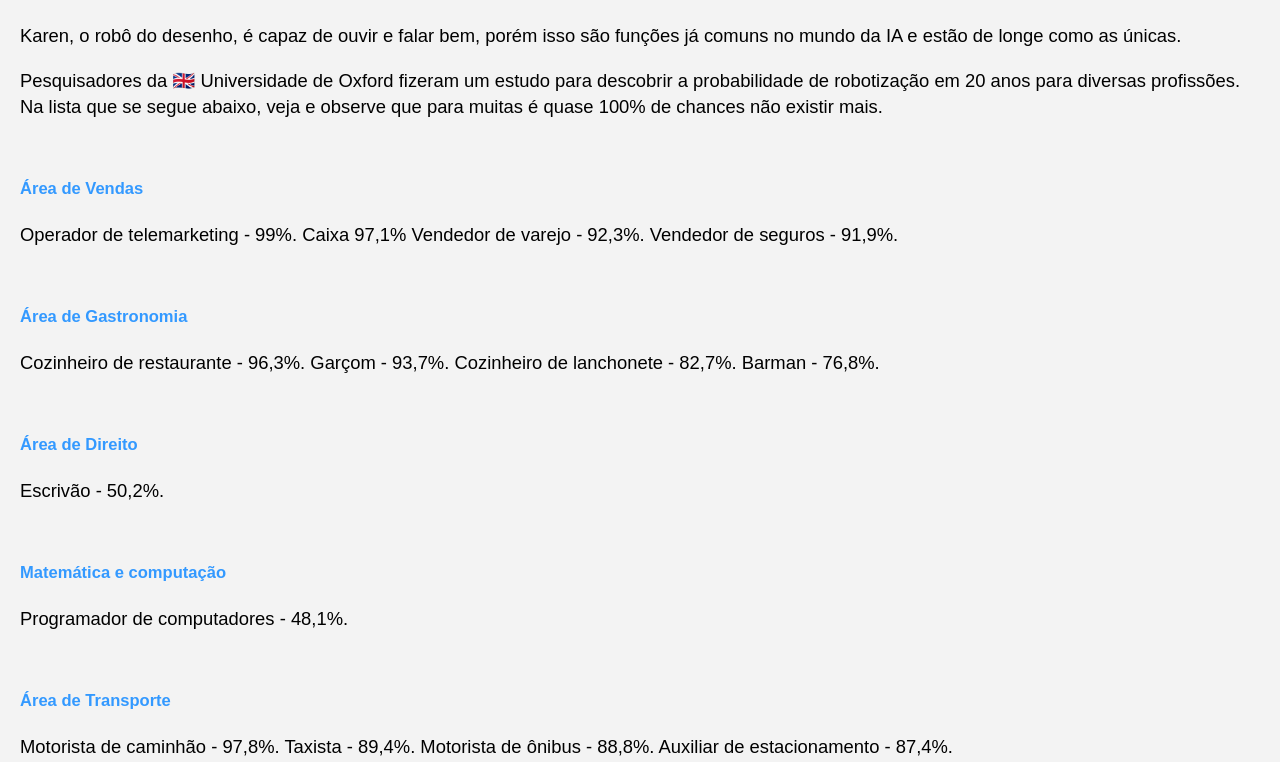
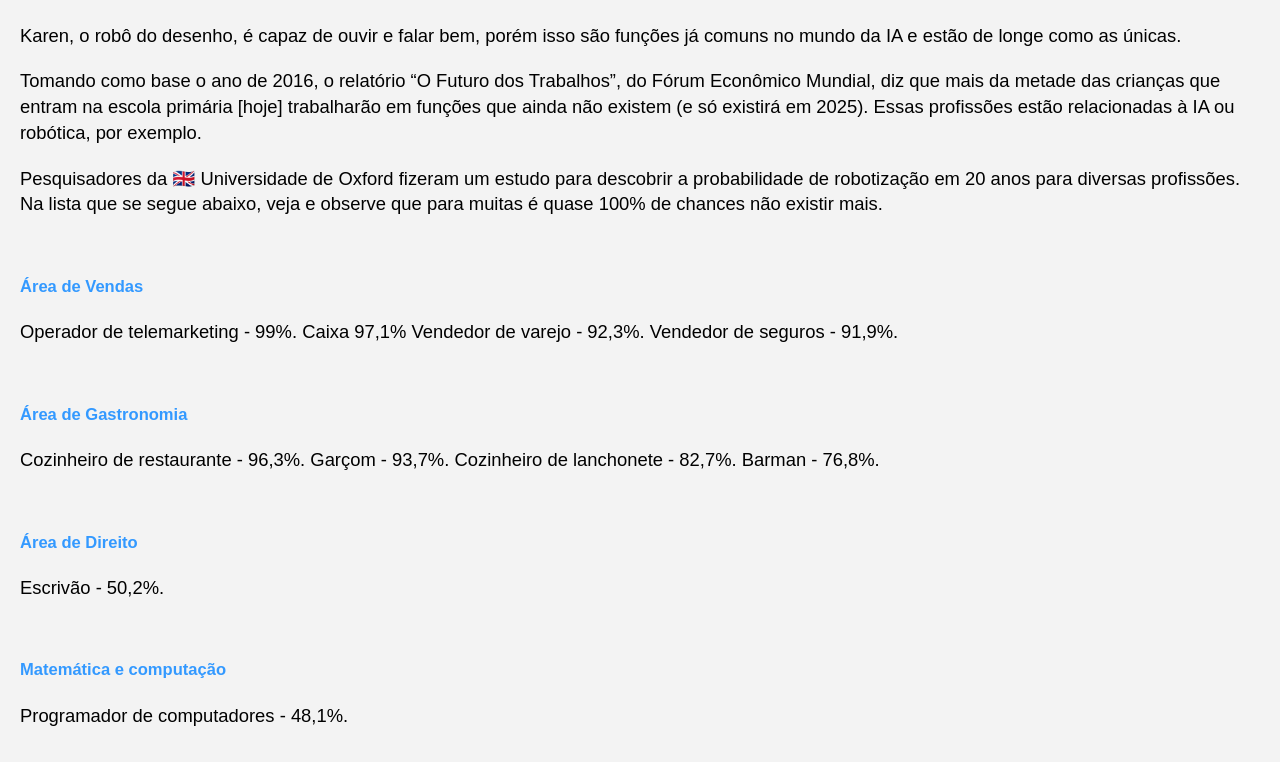
Before and after one commit to Joesynth/joesynth.github.io, a Jekyll site: the page built from _posts/2021-10-31-ai-ameacado-pela-inteligencia-artificial.md, in a window 1280 px wide and 1400 px high, scrolled down 439 px, cut to the strip 190-952 px from the top of the window. Built offline with Jekyll 4.4.1, drawn with Linux system fonts in a browser that asks for light colours; some of the changed text lies outside the part shown.

Commit message:
Update 2021-10-31-ai-ameacado-pela-inteligencia-artificial.md

```diff
--- a/_posts/2021-10-31-ai-ameacado-pela-inteligencia-artificial.md
+++ b/_posts/2021-10-31-ai-ameacado-pela-inteligencia-artificial.md
@@ -8,34 +8,51 @@
 
 &nbsp;
 
-<img class="alignnone size-medium wp-image-2115" src="https://joesynth.wordpress.com/wp-content/uploads/2018/01/ai_ameaca.jpg?w=300" alt="" width="300" height="169" />
+<img src="https://joesynth.wordpress.com/wp-content/uploads/2018/01/ai_ameaca.jpg?w=300" alt="" width="300" height="169" />
 
 Karen, o robô do desenho, é capaz de ouvir e falar bem, porém isso são funções já comuns no mundo da IA e estão de longe como as únicas.
 
+Tomando como base o ano de 2016, o relatório "O Futuro dos Trabalhos", do Fórum Econômico Mundial, diz que mais da metade das crianças que entram na escola  primária [hoje] trabalharão em funções que ainda não existem (e só existirá em 2025). Essas profissões estão relacionadas à IA ou robótica, por exemplo.
+
+
 Pesquisadores da 🇬🇧 Universidade de Oxford fizeram um estudo para descobrir a probabilidade de robotização em 20 anos para diversas profissões. Na lista que se segue abaixo, veja e observe que para muitas é quase 100% de chances não existir mais.
-<h6>Área de Vendas</h6>
+
+###### Área de Vendas
+
 Operador de telemarketing - 99%.
 Caixa 97,1%
 Vendedor de varejo - 92,3%.
 Vendedor de seguros - 91,9%.
-<h6>Área de Gastronomia</h6>
+
+###### Área de Gastronomia
+
 Cozinheiro de restaurante - 96,3%.
 Garçom - 93,7%.
 Cozinheiro de lanchonete - 82,7%.
 Barman - 76,8%.
-<h6>Área de Direito</h6>
+
+###### Área de Direito
+
 Escrivão - 50,2%.
-<h6>Matemática e computação</h6>
+
+###### Matemática e computação
+
 Programador de computadores - 48,1%.
-<h6>Área de Transporte</h6>
+
+###### Área de Transporte
+
 Motorista de caminhão - 97,8%.
 Taxista - 89,4%.
 Motorista de ônibus - 88,8%.
 Auxiliar de estacionamento - 87,4%.
 
-Vale lembrar que para tecnologias como carros autônomos, por ex., deve-se demorar um pouco mais _principalmente em países como Brasil onde as cidades têm problemas de sinalização, pintura das faixas, etc. Por outro lado noutros segmentos as mudanças já estão acontecendo, é o caso de <em>call center</em>.
+Vale lembrar que para tecnologias como carros autônomos, por ex., deve-se demorar um pouco mais _principalmente em países como Brasil onde as cidades têm problemas de sinalização, pintura das faixas, etc. Por outro lado noutros segmentos as mudanças já estão acontecendo, é o caso de *call center*.
 
-Veja que escrivão (caso de "área de direito") e <a href="https://joesynth.wordpress.com/2021/05/26/profissionais-de-informatica/">profissionais de informática</a> (caso de "matemática e computação") são campos em situações confortáveis, de pouca ameaça diante da IA. Lembrando que para os que estudam tecnologia (ou querem estudar) o setor é vasto; por ex.: <a href="https://joesynth.wordpress.com/2021/11/27/seguranca-da-informacao/">segurança da informação</a>, <a href="https://joesynth.wordpress.com/2021/12/27/front-end-e-back-end/">back-end e front-end</a>, <a href="https://joesynth.wordpress.com/2021/12/27/linguagens-resumo/">linguagens de computador</a> etc. O ensino brasileiro de excelência pública _algo restrito às escolas militares ou os chamados CAps (Colégio de Aplicação)_ já lidam com esses temas 'tecnológicos' há tempos.
+Veja que escrivão (caso de "área de direito") e profissionais de informática (caso de "matemática e computação") são campos em situações confortáveis, de pouca ameaça diante da IA. Lembrando que para os que estudam tecnologia (ou querem estudar) o setor é vasto; por ex.: segurança da informação, back-end e front-end, linguagens de computador etc. O ensino brasileiro de excelência pública _algo restrito às escolas militares ou os chamados CAps (Colégio de Aplicação)_ já lidam com esses temas 'tecnológicos' há tempos.
+
+
+
+Vale lembrar que embora o desenho Bob Esponja seja engraçado, Karen é esposa de Plankton (um ser vivo), portanto uma forte marca de ficção científica.
 
 Então é isso!
 Grande abraço!
```
